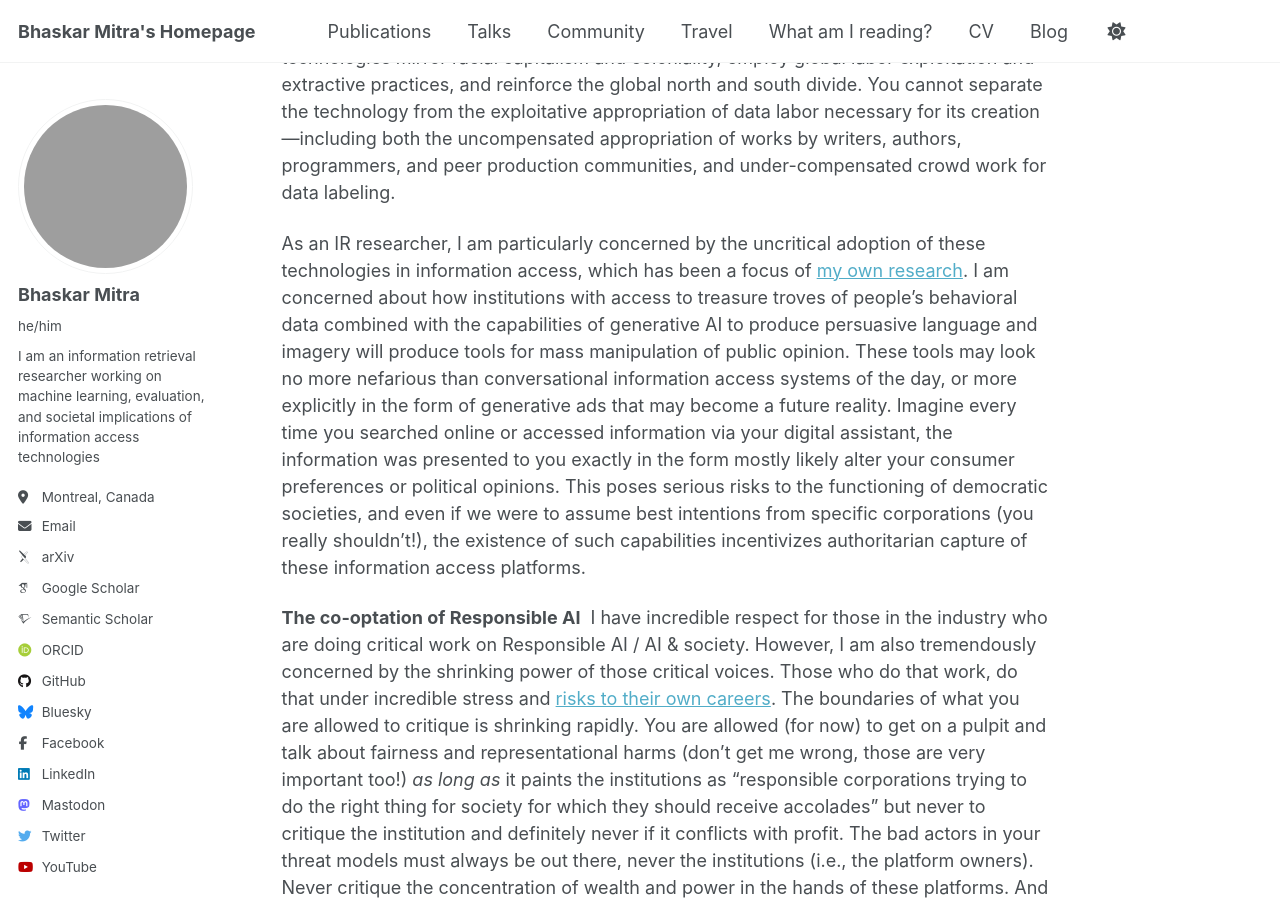
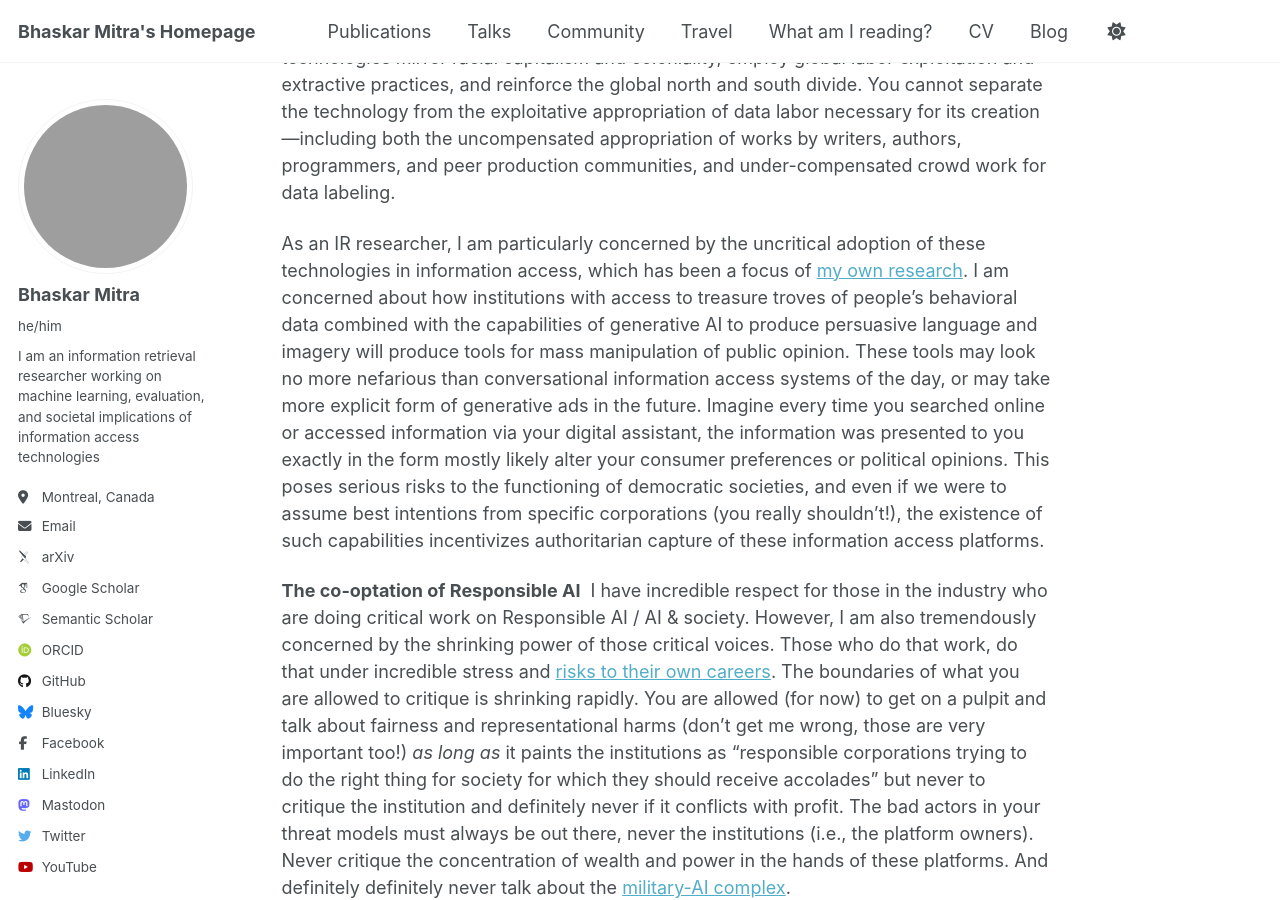
Before and after one commit to bhaskar-mitra/bhaskar-mitra.github.io, a Jekyll site: the page built from _posts/2025-07-16-why-i-am-leaving-big-tech.md, in a window 1280 px wide and 900 px high, scrolled down 2124 px. Built offline with Jekyll 4.4.1, drawn with Linux system fonts in a browser that asks for light colours; some web fonts are replaced; grey boxes are pictures that could not be loaded.

Commit message:
Update 2025-07-16-why-i-am-leaving-big-tech.md

```diff
--- a/_posts/2025-07-16-why-i-am-leaving-big-tech.md
+++ b/_posts/2025-07-16-why-i-am-leaving-big-tech.md
@@ -58,7 +58,7 @@ You cannot separate the technology from the exploitative appropriation of data l
 
 As an IR researcher, I am particularly concerned by the uncritical adoption of these technologies in information access, which has been a focus of [my own research](https://bhaskar-mitra.github.io/showpdf/?file=978-3-031-73147-1_7).
 I am concerned about how institutions with access to treasure troves of people’s behavioral data combined with the capabilities of generative AI to produce persuasive language and imagery will produce tools for mass manipulation of public opinion.
-These tools may look no more nefarious than conversational information access systems of the day, or more explicitly in the form of generative ads that may become a future reality.
+These tools may look no more nefarious than conversational information access systems of the day, or may take more explicit form of generative ads in the future.
 Imagine every time you searched online or accessed information via your digital assistant, the information was presented to you exactly in the form mostly likely alter your consumer preferences or political opinions.
 This poses serious risks to the functioning of democratic societies, and even if we were to assume best intentions from specific corporations (you really shouldn’t!), the existence of such capabilities incentivizes authoritarian capture of these information access platforms.
 
```
